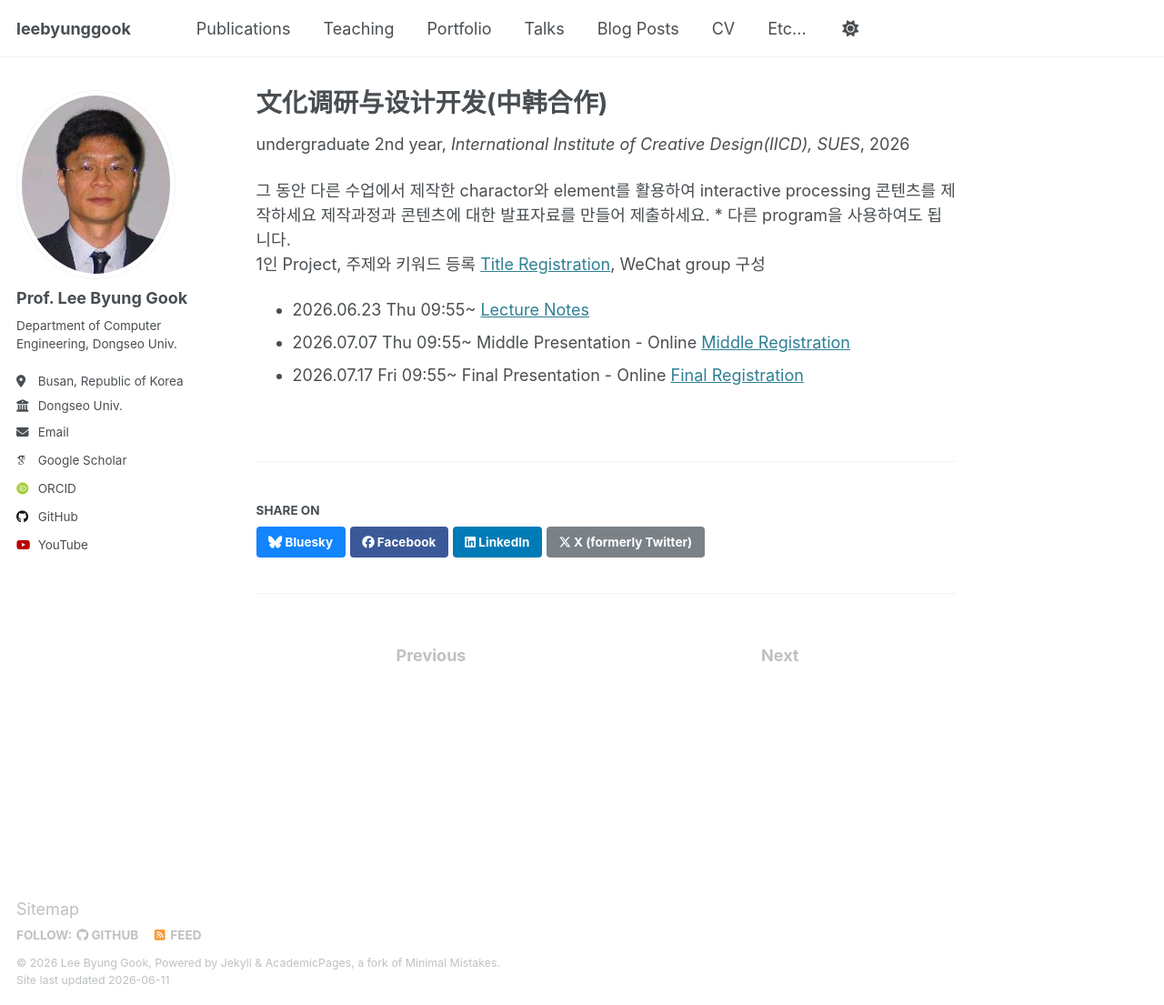
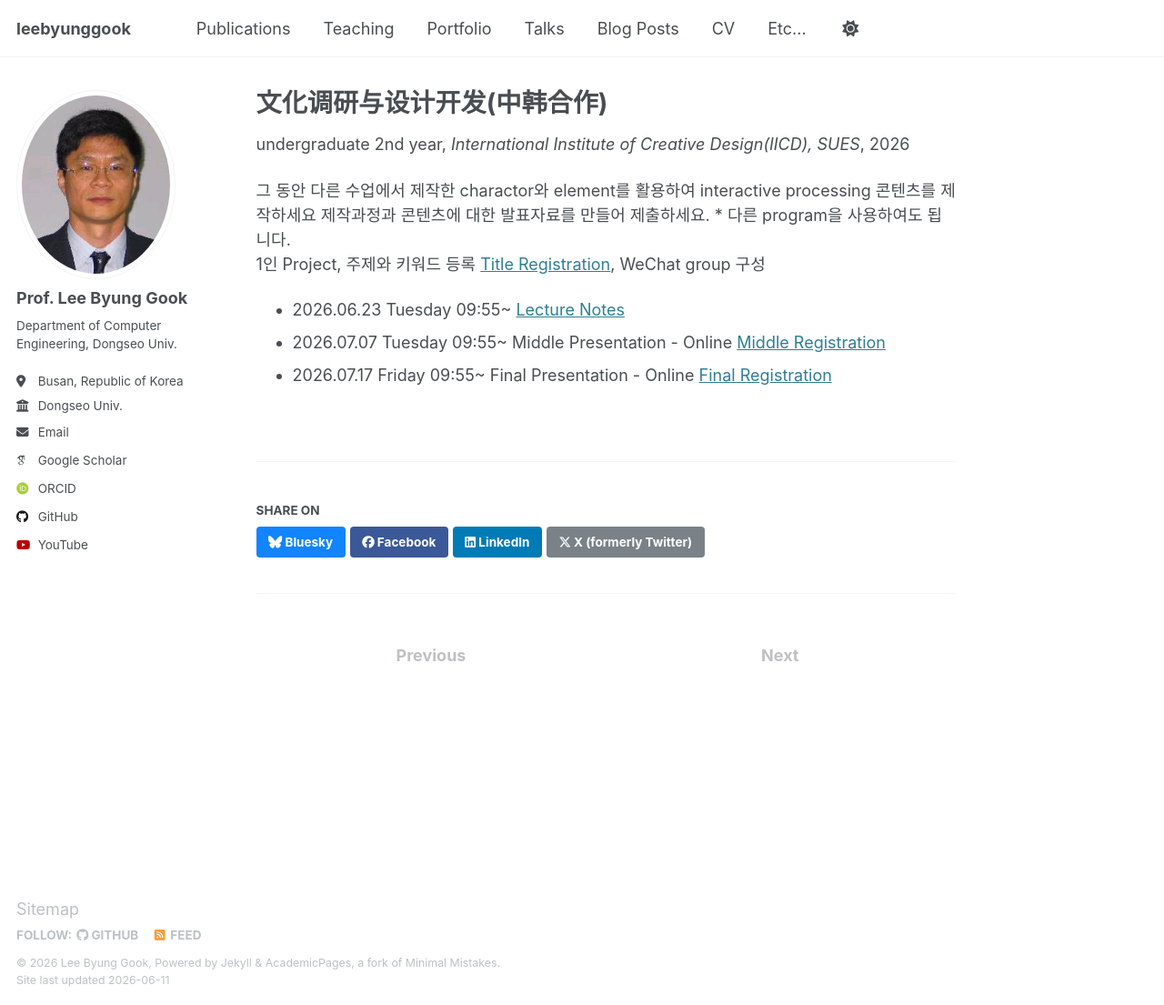
Before and after one commit to leebyunggook/leebyunggook.github.io, a Jekyll site: the page built from _teaching/2026-spring-teaching-9.md, in a window 1280 px wide and 1105 px high. Shown: the whole window at 91% size. Built offline with Jekyll 4.4.1, drawn with Linux system fonts in a browser that asks for light colours; some web fonts are replaced.

Commit message:
Update 2026-spring-teaching-9.md

```diff
--- a/_teaching/2026-spring-teaching-9.md
+++ b/_teaching/2026-spring-teaching-9.md
@@ -11,6 +11,6 @@ location: "Shanghai, China"
 그 동안 다른 수업에서 제작한 charactor와 element를 활용하여 interactive processing 콘텐츠를 제작하세요
 제작과정과 콘텐츠에 대한 발표자료를 만들어 제출하세요. * 다른 program을 사용하여도 됩니다.
 1인 Project, 주제와 키워드 등록 [Title Registration](https://f.kdocs.cn/g/N2aCL6Po/), WeChat group 구성
-* 2026.06.23 Thu 09:55~ [Lecture Notes](https://leebyunggook.github.io/)
-* 2026.07.07 Thu 09:55~ Middle Presentation - Online [Middle Registration](https://f.kdocs.cn/g/V7M0xesO/)
-* 2026.07.17 Fri 09:55~ Final Presentation - Online [Final Registration](https://f.kdocs.cn/g/V7M0xesO/)
+* 2026.06.23 Tuesday 09:55~ [Lecture Notes](https://leebyunggook.github.io/)
+* 2026.07.07 Tuesday 09:55~ Middle Presentation - Online [Middle Registration](https://f.kdocs.cn/g/V7M0xesO/)
+* 2026.07.17 Friday 09:55~ Final Presentation - Online [Final Registration](https://f.kdocs.cn/g/V7M0xesO/)
```
